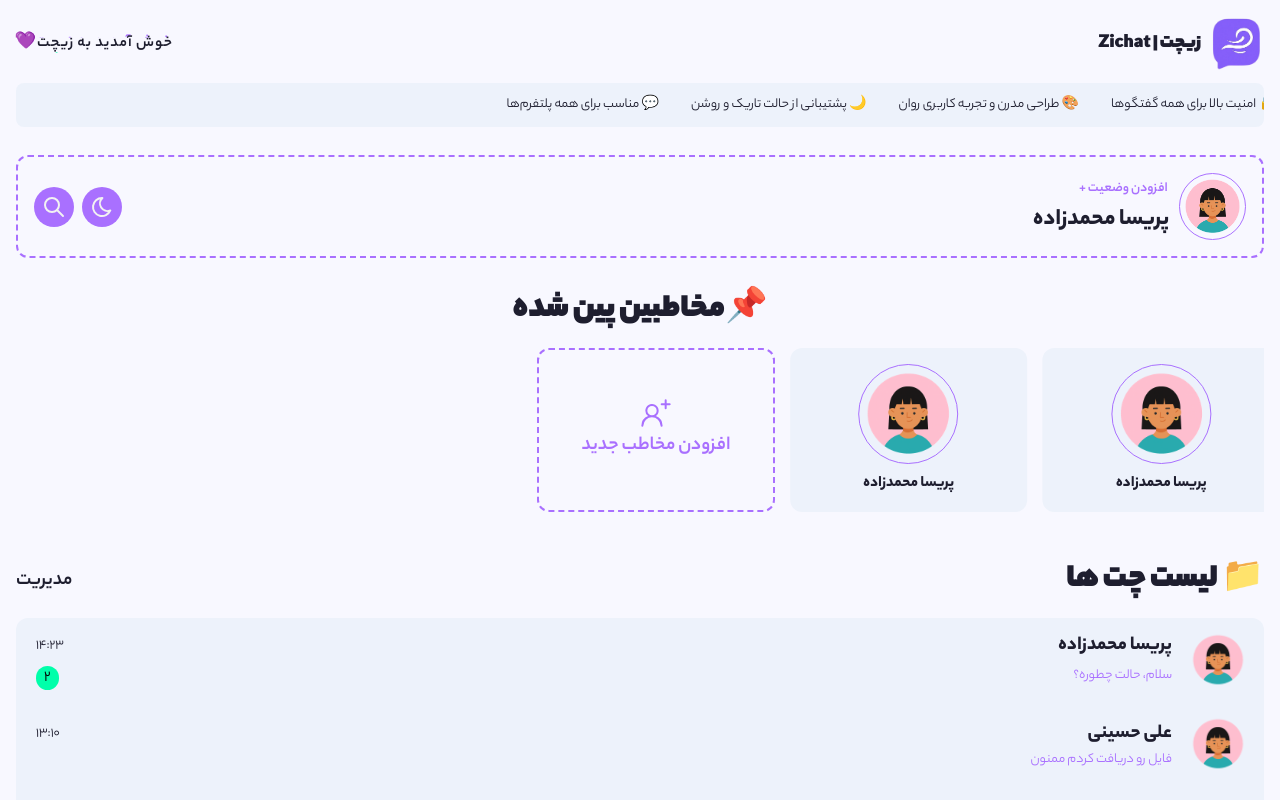
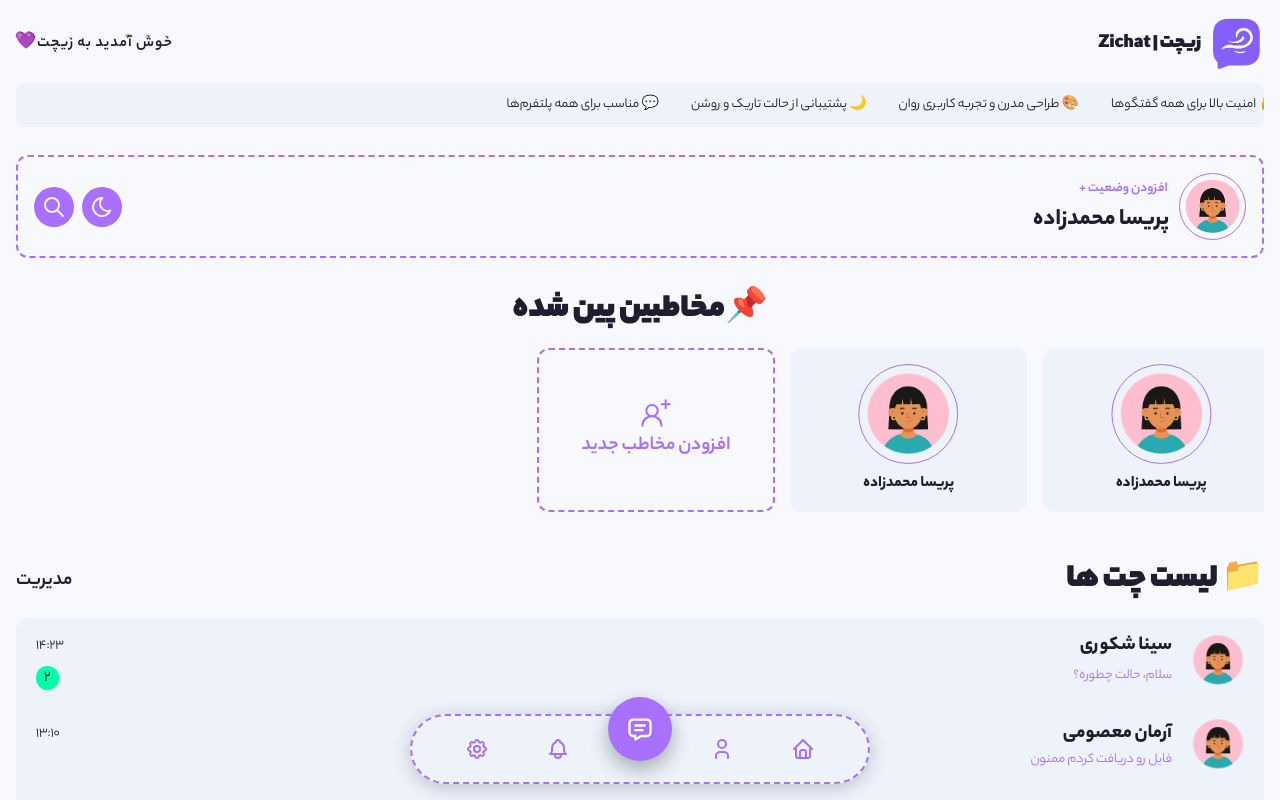
Before and after one commit to Morteza-Hoseinzadeh/zichat, a Next.js app in the folder client/: page / in a window 1280 px wide. Shown: the top 800 px of the page. Built offline with nearby package versions, Linux system fonts and the light colour scheme.

Commit message:
Develop navigation bar design

```diff
--- a/client/src/app/page.tsx
+++ b/client/src/app/page.tsx
@@ -1,6 +1,9 @@
 'use client';
 
 import React from 'react';
+
+// Mui
+import { Box } from '@mui/material';
 
 // Framer Motion
 import { motion } from 'framer-motion';
@@ -10,14 +13,18 @@ import SideBar from '@/components/sidebar/sidebar';
 import ChatsPin from '@/components/chats-pin/chatsPin';
 import UserInfoHeader from '@/components/user-info-header/userInfoHeader';
 import ChatsList from '@/components/chats-list/chatsList';
+import Menu from '@/components/menu/menu';
 
 export default function page() {
   return (
+    <Box position={'relative'}>
       <motion.div initial={{ opacity: 0 }} animate={{ opacity: 1 }} transition={{ duration: 2 }}>
         <SideBar />
         <UserInfoHeader />
         <ChatsPin />
         <ChatsList />
+        <Menu />
       </motion.div>
+    </Box>
   );
 }
--- a/client/src/components/chats-list/chatsList.tsx
+++ b/client/src/components/chats-list/chatsList.tsx
@@ -7,7 +7,7 @@ import ConvertToPersianDigit from '@/utils/functions/convertToPersianDigit';
 const mock = [
   {
     id: 1,
-    name: 'پریسا محمدزاده',
+    name: 'سینا شکوری',
     lastMessage: 'سلام، حالت چطوره؟',
     timestamp: '14:23',
     unreadCount: 2,
@@ -15,7 +15,7 @@ const mock = [
   },
   {
     id: 2,
-    name: 'علی حسینی',
+    name: 'آرمان معصومی',
     lastMessage: 'فایل رو دریافت کردم ممنون',
     timestamp: '13:10',
     unreadCount: 0,
--- /dev/null
+++ b/client/src/components/menu/menu.tsx
@@ -0,0 +1,90 @@
+'use client';
+
+import React, { useState } from 'react';
+import { Box, IconButton, useTheme } from '@mui/material';
+import { TbHome, TbUser, TbSettings, TbBell, TbMessage } from 'react-icons/tb';
+import { motion, AnimatePresence } from 'framer-motion';
+
+const navItems = [
+  { id: 'home', icon: TbHome },
+  { id: 'user', icon: TbUser },
+  { id: 'message', icon: TbMessage },
+  { id: 'bell', icon: TbBell },
+  { id: 'settings', icon: TbSettings },
+];
+
+export default function CurvedBottomNavigation() {
+  const [active, setActive] = useState('message');
+  const theme = useTheme()
+
+  return (
+    <Box position="fixed" bottom={0} left={0} right={0} display="flex" justifyContent="center" pb={2} zIndex={10}>
+      <Box sx={styles.container}>
+        {navItems.map((item) => {
+          const Icon = item.icon;
+          const isActive = active === item.id;
+
+          return (
+            <Box key={item.id} position="relative" flex={1} display="flex" justifyContent="center">
+              <AnimatePresence>
+                {isActive && (
+                  <motion.div
+                    layoutId="activeButton"
+                    transition={{ type: 'spring', stiffness: 500, damping: 30 }}
+                    style={{
+                      position: 'absolute',
+                      top: -32,
+                      width: 64,
+                      height: 64,
+                      borderRadius: 999,
+                      backgroundColor: theme.palette.primary.main,
+                      display: 'flex',
+                      alignItems: 'center',
+                      justifyContent: 'center',
+                      boxShadow: '0 8px 20px rgba(0,0,0,0.3)',
+                      zIndex: 2,
+                      cursor: 'pointer',
+                    }}
+                    onClick={() => setActive(item.id)}
+                  >
+                    <Icon size={28} color="white" />
+                  </motion.div>
+                )}
+              </AnimatePresence>
+
+              <IconButton
+                onClick={() => setActive(item.id)}
+                sx={{
+                  color: isActive ? 'transparent' : 'text.secondary',
+                  zIndex: 1,
+                  transition: 'all 0.3s ease',
+                  '&:hover': { color: isActive ? 'transparent' : 'primary.main', transform: 'translateY(-4px)' },
+                }}
+              >
+                <Icon size={24} />
+              </IconButton>
+            </Box>
+          );
+        })}
+      </Box>
+    </Box>
+  );
+}
+
+const styles = {
+  container: {
+    position: 'relative',
+    width: '90%',
+    maxWidth: 460,
+    height: 70,
+    backgroundColor: 'background.paper',
+    border: '2px dashed',
+    borderColor: 'primary.main',
+    borderRadius: 40,
+    display: 'flex',
+    alignItems: 'center',
+    px: 3,
+    boxShadow: '0px 4px 20px rgba(0,0,0,0.2)',
+    transition: 'all 0.3s ease-in-out',
+  },
+};
```
Lines whose indentation alone changed are shown as unchanged.
